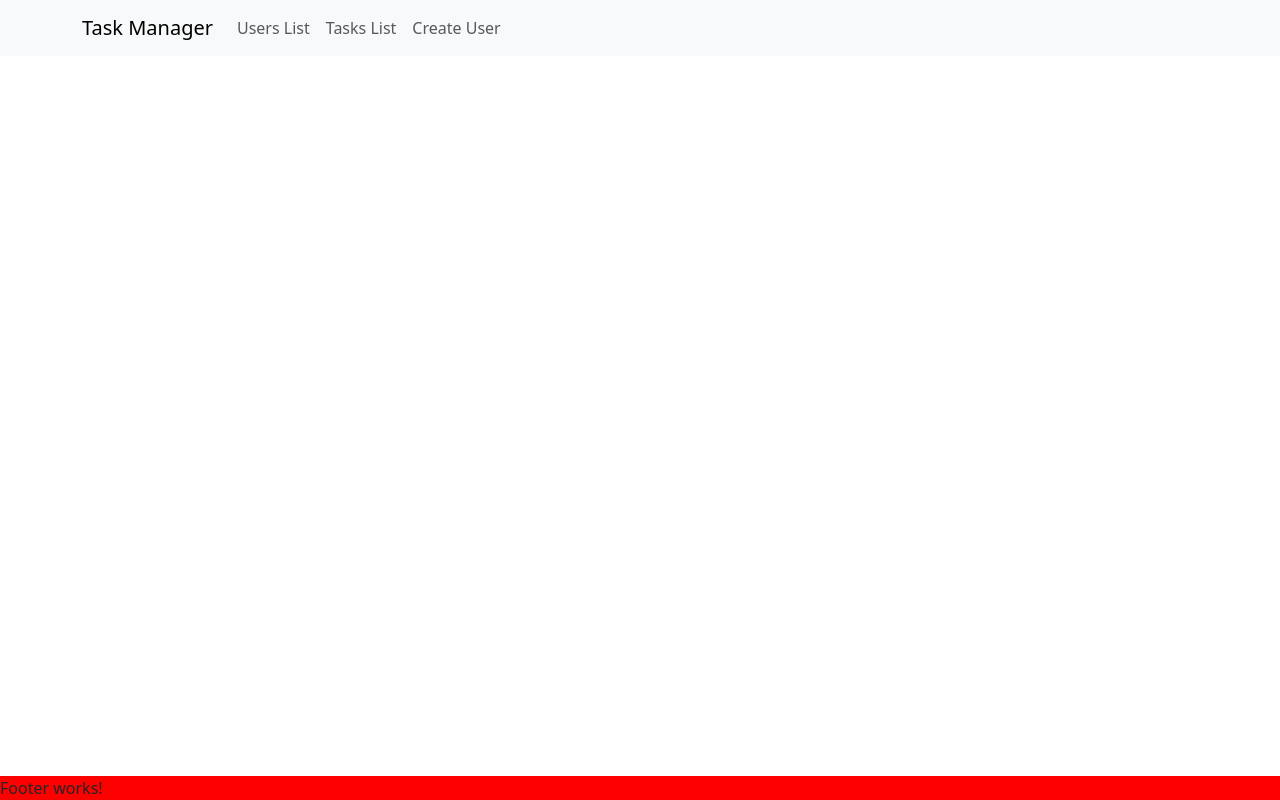
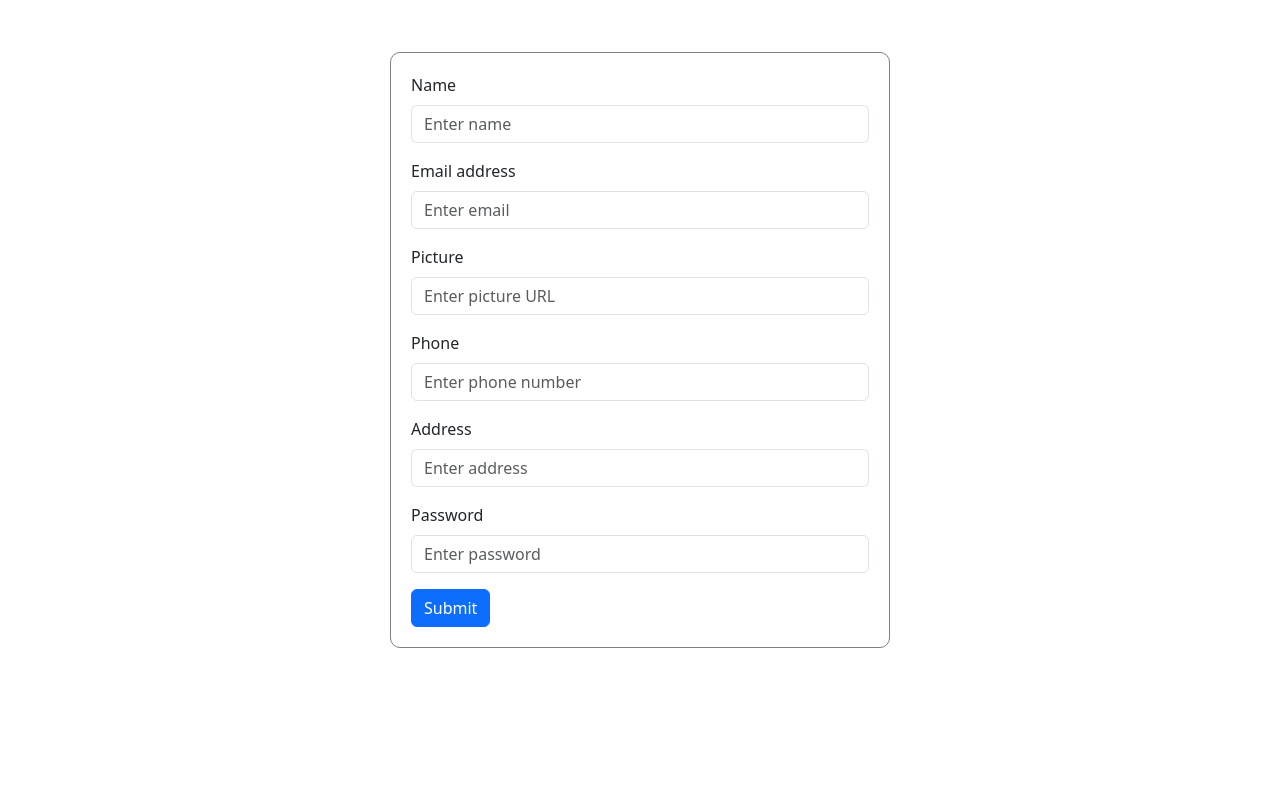
Before and after one commit to AtanasG6/react-task-manager, a React (Vite) app: page /register in a window 1280 px wide. Built offline with nearby package versions, Linux system fonts and the light colour scheme.

Commit message:
Add Register page, delete confirmation modal, registerUser with email check

```diff
--- a/db/db.json
+++ b/db/db.json
@@ -21,16 +21,6 @@
       "address": "522 Grattan Street, Deseret, Arkansas, 584"
     },
     {
-      "id": "cb58d30c-9c0c-470c-b3da-510cd1ae6408",
-      "isActive": true,
-      "picture": "https://picsum.photos/200/300?random=4",
-      "age": 39,
-      "name": "Pacheco Myers",
-      "email": "pachecomyers@volax.com",
-      "phone": "+1 (883) 450-2725",
-      "address": "259 Grove Place, Otranto, Utah, 8317"
-    },
-    {
       "id": "f73c25a6-78b7-4177-a388-2e92f9f9c467",
       "isActive": false,
       "picture": "https://picsum.photos/200/300?random=5",
@@ -49,25 +39,6 @@
       "email": "warnermckee@volax.com",
       "phone": "+1 (997) 435-3009",
       "address": "386 Powers Street, Connerton, Iowa, 1011"
-    },
-    {
-      "id": "f946a738-93eb-4fe6-8349-6d821a62f22d",
-      "isActive": false,
-      "picture": "https://picsum.photos/200/300?random=7",
-      "age": 24,
-      "name": "Shaw Sloan",
-      "email": "shawsloan@volax.com",
-      "phone": "+1 (913) 569-3721",
-      "address": "704 Sullivan Place, Veyo, California, 3329"
-    },
-    {
-      "id": "089c",
-      "isActive": "on",
-      "name": "Atanas Gyulchev",
-      "email": "gyulchev@mail.com",
-      "picture": "https://picsum.photos/200/300?random=0.6155833746324364",
-      "phone": "123456789",
-      "address": "address"
     }
   ],
   "tasks": [],
--- a/src/App.jsx
+++ b/src/App.jsx
@@ -1,9 +1,14 @@
+import { Route, Routes } from 'react-router-dom'
 import { Layout } from './components/layout/Layout'
+import { Register } from './components/auth/register/Register'
 
 function App() {
   return (
     <>
-      <Layout />
+      <Routes>
+        <Route exact path='/register' element={<Register />} />
+        <Route exact path='/*' element={<Layout />} />
+      </Routes>
     </>
   )
 }
--- /dev/null
+++ b/src/components/auth/register/Register.jsx
@@ -0,0 +1,90 @@
+import { registerUser } from "../../../utils/http-utils/user-requests";
+import './register.scss';
+import { useNavigate } from "react-router-dom";
+import { useState } from "react";
+import Form from 'react-bootstrap/Form';
+import Button from 'react-bootstrap/Button';
+
+export function Register() {
+    const navigate = useNavigate();
+
+    const [user, setUser] = useState({
+        isActive: false,
+        name: '',
+        email: '',
+        picture: '',
+        phone: '',
+        address: '',
+        password: ''
+    });
+
+    const [error, setError] = useState('');
+
+    const onInputChange = (event) => {
+        setUser(prevState => {
+            return {
+                ...prevState,
+                [event.target.name]: event.target.value
+            }
+        })
+
+        setError('');
+    }
+
+    const onFormSubmit = (event) => {
+        // We don't want the form to submit and refresh the page
+        event.preventDefault();
+
+        registerUser(user)
+            .then(() => {
+                navigate('/users-list');
+            })
+            .catch(error => {
+                setError(error.message);
+            });
+    }
+
+    return (
+        <div className="register-form-wrapper">
+            <Form onSubmit={onFormSubmit}>
+                {error && (
+                    <span className="text-danger fs-4 d-block text-center">
+                        {error}
+                    </span>
+                )}                <Form.Group className="mb-3" controlId="formBasicEmail">
+                    <Form.Label>Name</Form.Label>
+                    <Form.Control type="text" placeholder="Enter name" name="name" value={user.name} onChange={onInputChange} required />
+                </Form.Group>
+
+                <Form.Group className="mb-3" controlId="formBasicEmail">
+                    <Form.Label>Email address</Form.Label>
+                    <Form.Control type="email" placeholder="Enter email" name="email" value={user.email} onChange={onInputChange} required />
+                </Form.Group>
+
+                <Form.Group className="mb-3" controlId="formBasicEmail">
+                    <Form.Label>Picture</Form.Label>
+                    <Form.Control type="text" placeholder="Enter picture URL" name="picture" value={user.picture} onChange={onInputChange} />
+                </Form.Group>
+
+                <Form.Group className="mb-3" controlId="formBasicEmail">
+                    <Form.Label>Phone</Form.Label>
+                    <Form.Control type="tel" placeholder="Enter phone number" name="phone" value={user.phone} onChange={onInputChange} required />
+                </Form.Group>
+
+                <Form.Group className="mb-3" controlId="formBasicEmail">
+                    <Form.Label>Address</Form.Label>
+                    <Form.Control type="text" placeholder="Enter address" name="address" value={user.address} onChange={onInputChange} required />
+                </Form.Group>
+
+                <Form.Group className="mb-3" controlId="formBasicEmail">
+                    <Form.Label>Password</Form.Label>
+                    <Form.Control type="password" placeholder="Enter password" name="password" value={user.password} onChange={onInputChange} required />
+                </Form.Group>
+
+                <Button variant="primary" type="submit">
+                    Submit
+                </Button>
+            </Form>
+        </div>
+    )
+}
--- /dev/null
+++ b/src/components/auth/register/register.scss
@@ -0,0 +1,13 @@
+.register-form-wrapper {
+    height: calc(100vh - 100px);
+    display: flex;
+    justify-content: center;
+    align-items: center;
+
+    form {
+        border: 1px solid gray;
+        padding: 20px;
+        border-radius: 10px;
+        width: 500px;
+    }
+}
--- a/src/components/users/user-card/UserCard.jsx
+++ b/src/components/users/user-card/UserCard.jsx
@@ -2,8 +2,12 @@ import Button from 'react-bootstrap/Button';
 import Card from 'react-bootstrap/Card';
 import './user_card.scss'
 import { useNavigate } from 'react-router-dom';
+import Modal from 'react-bootstrap/Modal';
+import { useState } from 'react';
 
 export function UserCard({ user, deleteUser }) {
+    const [show, setShow] = useState(false);
+
     const navigate = useNavigate();
 
     const redirectToDetails = () => {
@@ -14,11 +18,20 @@ export function UserCard({ user, deleteUser }) {
         navigate(`/user/edit/${user.id}`);
     }
 
+    const handleShow = () => setShow(true);
+    const handleClose = () => setShow(false);
+
+    const confirmDelete = () => {
+        deleteUser(user.id);
+        handleClose();
+    }
+
     if (!user) {
         return <p>No User!</p>;
     }
 
     return (
+        <>
             <Card style={{ width: '18rem' }}>
                 <Card.Img variant="top" src={user.picture} />
                 <Card.Body>
@@ -37,10 +50,32 @@ export function UserCard({ user, deleteUser }) {
                     </Card.Text>
                     <div className='btn-holder'>
                         <Button variant="primary" onClick={redirectToEdit}>Edit</Button>
-                    <Button variant="danger" onClick={() => deleteUser(user.id)}>Delete</Button>
+                        <Button variant="danger" data-toggle="modal" data-target="#exampleModal" onClick={handleShow}>Delete</Button>
                         <Button variant='info' onClick={redirectToDetails}>Details</Button>
                     </div>
                 </Card.Body>
             </Card>
+
+            {/* Modal */}
+            <Modal show={show} onHide={handleClose}>
+                <Modal.Header closeButton>
+                    <Modal.Title>Delete user</Modal.Title>
+                </Modal.Header>
+
+                <Modal.Body>
+                    Are you sure you want to delete {user.name}?
+                </Modal.Body>
+
+                <Modal.Footer>
+                    <Button variant="secondary" onClick={handleClose}>
+                        Cancel
+                    </Button>
+
+                    <Button variant="danger" onClick={confirmDelete}>
+                        Delete
+                    </Button>
+                </Modal.Footer>
+            </Modal>
+        </>
     )
 }
--- a/src/components/users/user-form/UserForm.jsx
+++ b/src/components/users/user-form/UserForm.jsx
@@ -27,6 +27,7 @@ export function UserForm() {
     }, [params.id]);
 
     const onFormSubmit = (event) => {
+        // We don't want the form to submit
         event.preventDefault();
         saveUser(user)
             .then(() => {
@@ -44,6 +45,7 @@ export function UserForm() {
         setUser(prevState => {
             return {
                 ...prevState,
+                // Only update the property that has changed
                 [event.target.name]: value
             }
         })
--- a/src/utils/http-utils/user-requests.js
+++ b/src/utils/http-utils/user-requests.js
@@ -11,6 +11,11 @@ export function getAllUsers() {
 
 export function getUserById(id) {
     return axios.get(`${apiUrl}/${id}`);
+}
+
+async function getUserByEmail(email) {
+    const response = await axios.get(`${apiUrl}?email=${email}`);
+    return response.data[0];
 }
 
 export function deleteUser(id) {
@@ -27,3 +32,14 @@ export function saveUser(user) {
 
     return axios.post(apiUrl, user);
 }
+
+export async function registerUser(user) {
+    const existingUser = await getUserByEmail(user.email);
+
+    if (existingUser) {
+        throw new Error('User with this email already exists');
+    }
+
+    // Here we already have some validation logic
+    return saveUser(user);
+}
```
Lines whose indentation alone changed are shown as unchanged.
